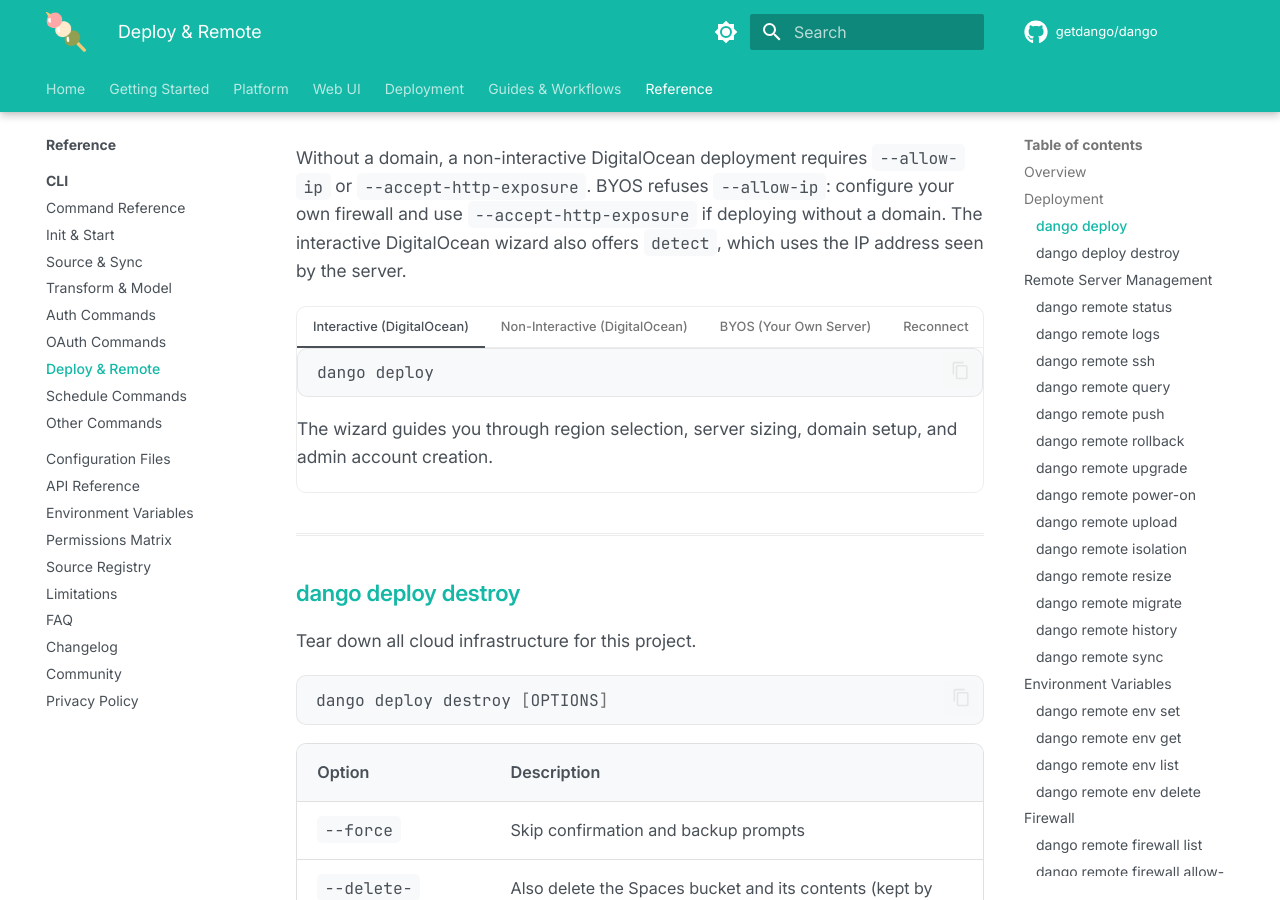
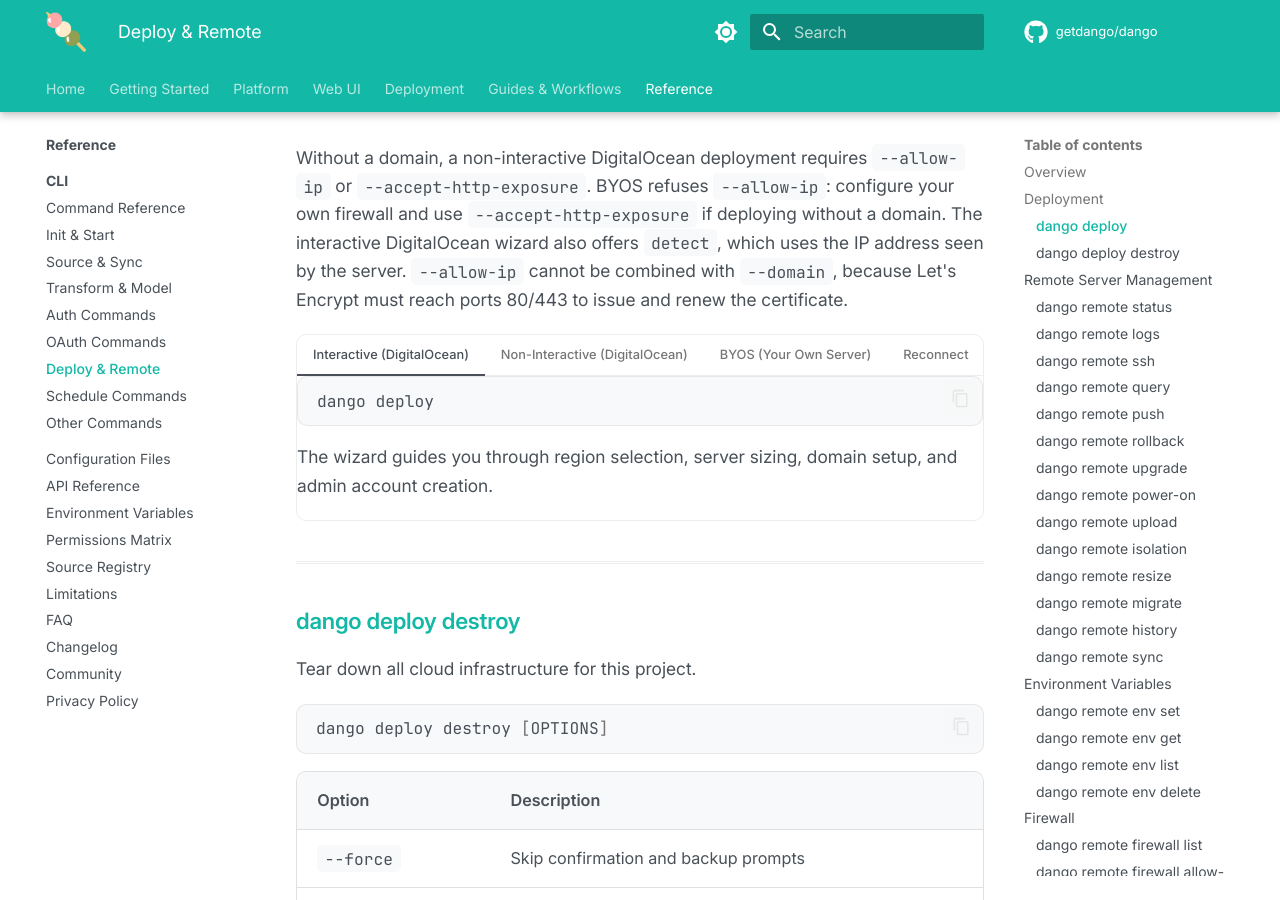
Before and after one commit to getdango/docs, an MkDocs documentation site: the page built from docs/cli/deploy-remote.md, in a window 1280 px wide and 900 px high, scrolled down 2311 px. Built offline with MkDocs 1.6.1 and Material for MkDocs 9.7.7, drawn with Linux system fonts in a browser that asks for light colours; comment, search, counter and statistics services are not loaded; the version menu is left out.

Commit message:
docs: --allow-ip cannot be combined with --domain
Co-Authored-By: Claude Sonnet 5.5 <noreply@anthropic.com>
Claude-Session: https://claude.ai/code/session_011nPzjFmF3eHYW44K2LZhKx

```diff
--- a/docs/cli/deploy-remote.md
+++ b/docs/cli/deploy-remote.md
@@ -52,7 +52,7 @@ dango deploy [OPTIONS]
 | `--allow-ip IPv4_OR_CIDR` | Without a domain, restrict DigitalOcean web ports to this address (repeatable) |
 | `--accept-http-exposure` | Acknowledge plain HTTP with web ports open to the internet |
 
-Without a domain, a non-interactive DigitalOcean deployment requires `--allow-ip` or `--accept-http-exposure`. BYOS refuses `--allow-ip`: configure your own firewall and use `--accept-http-exposure` if deploying without a domain. The interactive DigitalOcean wizard also offers `detect`, which uses the IP address seen by the server.
+Without a domain, a non-interactive DigitalOcean deployment requires `--allow-ip` or `--accept-http-exposure`. BYOS refuses `--allow-ip`: configure your own firewall and use `--accept-http-exposure` if deploying without a domain. The interactive DigitalOcean wizard also offers `detect`, which uses the IP address seen by the server. `--allow-ip` cannot be combined with `--domain`, because Let's Encrypt must reach ports 80/443 to issue and renew the certificate.
 
 === "Interactive (DigitalOcean)"
 
```
